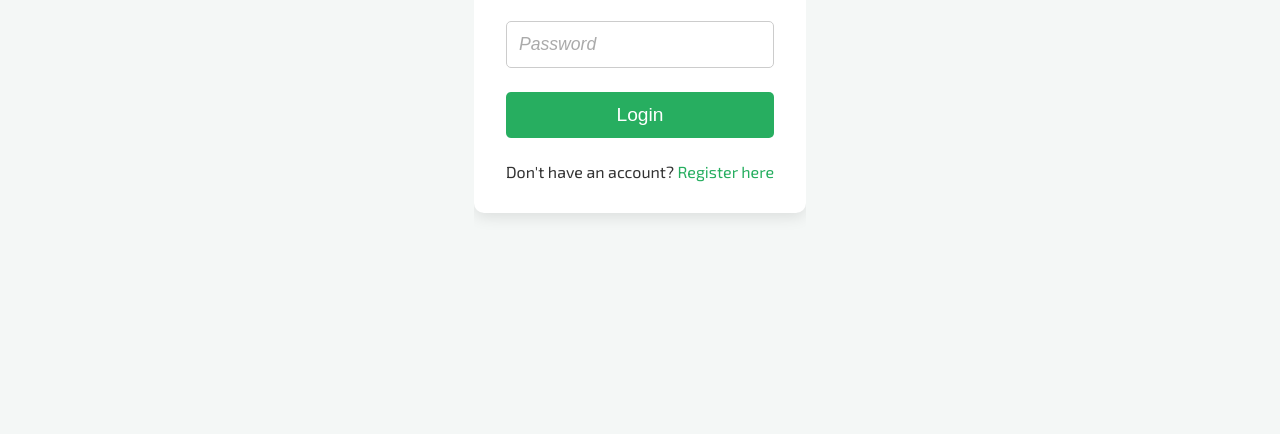
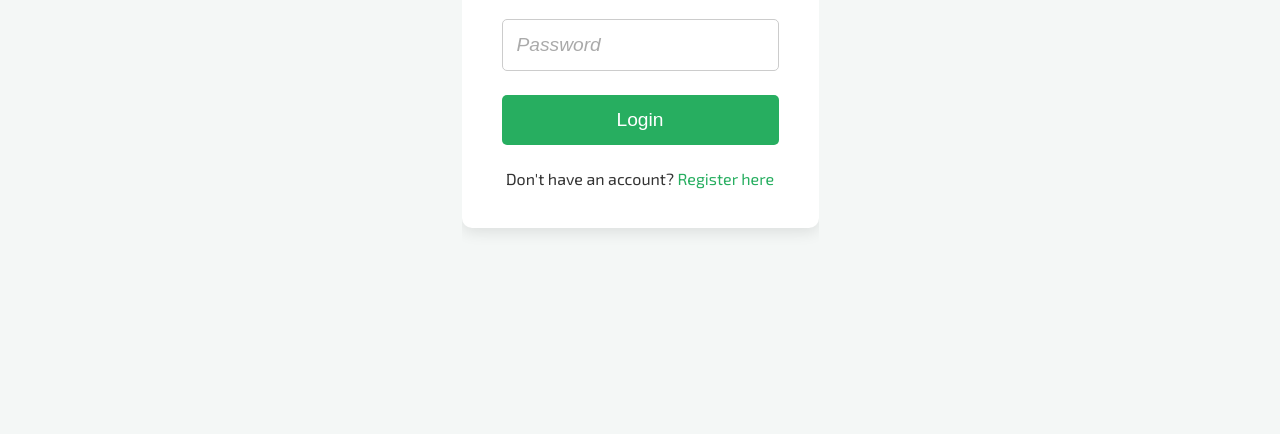
Before and after one commit to Thalia-the-nerd/treeapp-deploy, a plain HTML site: page login.html in a window 1280 px wide. Shown: the part 366-800 px from the top of the page. Drawn offline with Linux system fonts and the light colour scheme.

Commit message:
Update login.html

```diff
--- a/login.html
+++ b/login.html
@@ -71,12 +71,12 @@ This is a wayyy better now.
         }
         .login-container {
             background: white;
-            padding: 2rem;
+            padding: 2.5rem;
             border-radius: 10px;
             box-shadow: 0px 4px 15px rgba(0, 0, 0, 0.1);
             text-align: center;
             width: 100%;
-            max-width: 400px;
+            max-width: 450px;
         }
         .login-container h2 {
             margin-bottom: 1.5rem;
@@ -89,10 +89,10 @@ This is a wayyy better now.
         }
         .form-group input {
             width: 100%;
-            padding: 12px;
+            padding: 14px;
             border: 1px solid #ccc;
             border-radius: 5px;
-            font-size: 1.1rem;
+            font-size: 1.2rem;
             display: block;
         }
         .form-group input::placeholder {
@@ -102,7 +102,7 @@ This is a wayyy better now.
         .btn {
             display: block;
             width: 100%;
-            padding: 12px;
+            padding: 14px;
             background: #27ae60;
             color: white;
             border: none;
```
